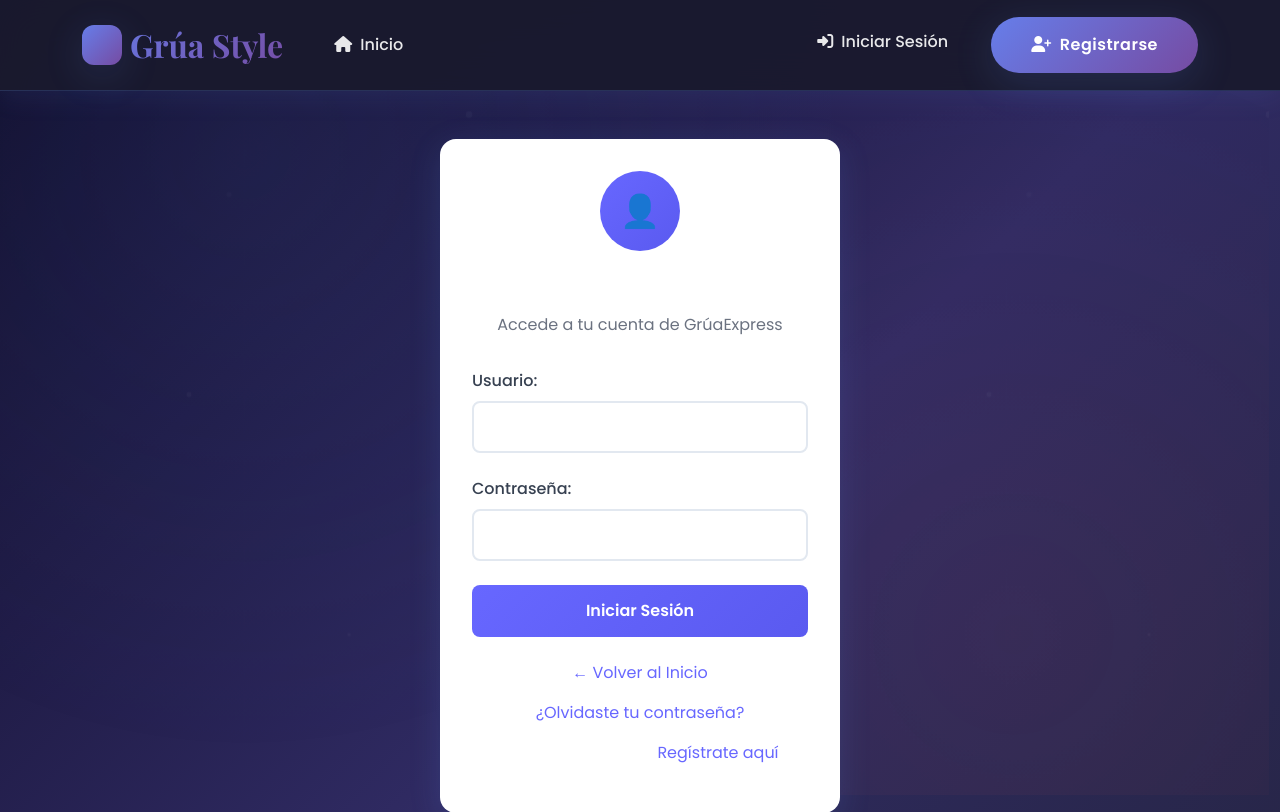
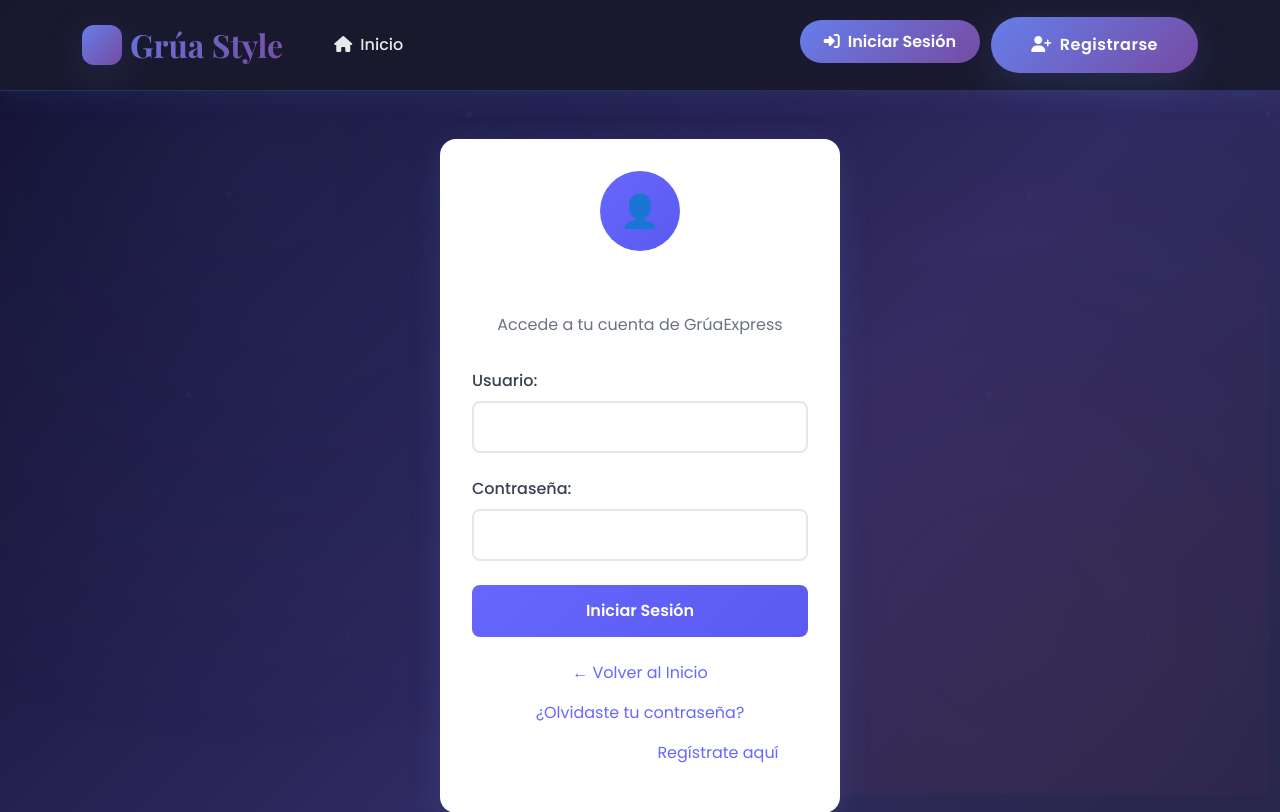
Before and after one commit to alexitico1989/grua-style-pwa, a Django app: page /login/?next=/confirmacion-efectivo/9/ in a window 1280 px wide. Shown: the top 812 px of the page. Run offline with Django 4.2, Linux system fonts and the light colour scheme; some libraries are stand-ins or nearby versions.

Commit message:
Update base.html

```diff
--- a/templates/grua_app/base.html
+++ b/templates/grua_app/base.html
@@ -534,12 +534,14 @@
         .hover-lift:hover {
             transform: translateY(-5px);
         }
+
         /* Móvil: header más pequeño */
         @media (max-width: 768px) {
             .navbar {
                 padding: 0.5rem 0 !important;
             }
         }
+
         /* Arreglar botones navbar que no responden */
         .navbar-nav .nav-link {
             position: relative !important;
@@ -550,6 +552,27 @@
         .navbar-nav .nav-item {
             position: relative !important;
             z-index: 999 !important;
+        }
+
+        /* Botón login especial */
+        .btn-login-special {
+            background: linear-gradient(135deg, #667eea 0%, #764ba2 100%);
+            border: none;
+            color: white !important;
+            font-weight: 600;
+            padding: 0.6rem 1.5rem !important;
+            border-radius: 25px;
+            transition: all 0.3s ease;
+            text-decoration: none !important;
+            display: inline-block;
+            margin: 0.2rem;
+        }
+
+        .btn-login-special:hover {
+            transform: translateY(-2px);
+            box-shadow: 0 8px 25px rgba(103, 151, 255, 0.3);
+            color: white !important;
+            background: linear-gradient(135deg, #7b68ee 0%, #9b59b6 100%);
         }
     </style>
 
@@ -610,12 +633,12 @@
                     </li>
                     {% else %}
                     <li class="nav-item">
-                        <a class="nav-link" href="{% url 'login' %}">
+                        <a class="btn-login-special" href="{% url 'login' %}">
                             <i class="fas fa-sign-in-alt me-2"></i>Iniciar Sesión
                         </a>
                     </li>
                     <li class="nav-item">
-                        <a class="btn btn-primary ms-3" href="{% url 'registro' %}">
+                        <a class="btn btn-primary ms-2" href="{% url 'registro' %}">
                             <i class="fas fa-user-plus me-2"></i>Registrarse
                         </a>
                     </li>
```
Lines whose indentation alone changed are shown as unchanged.
